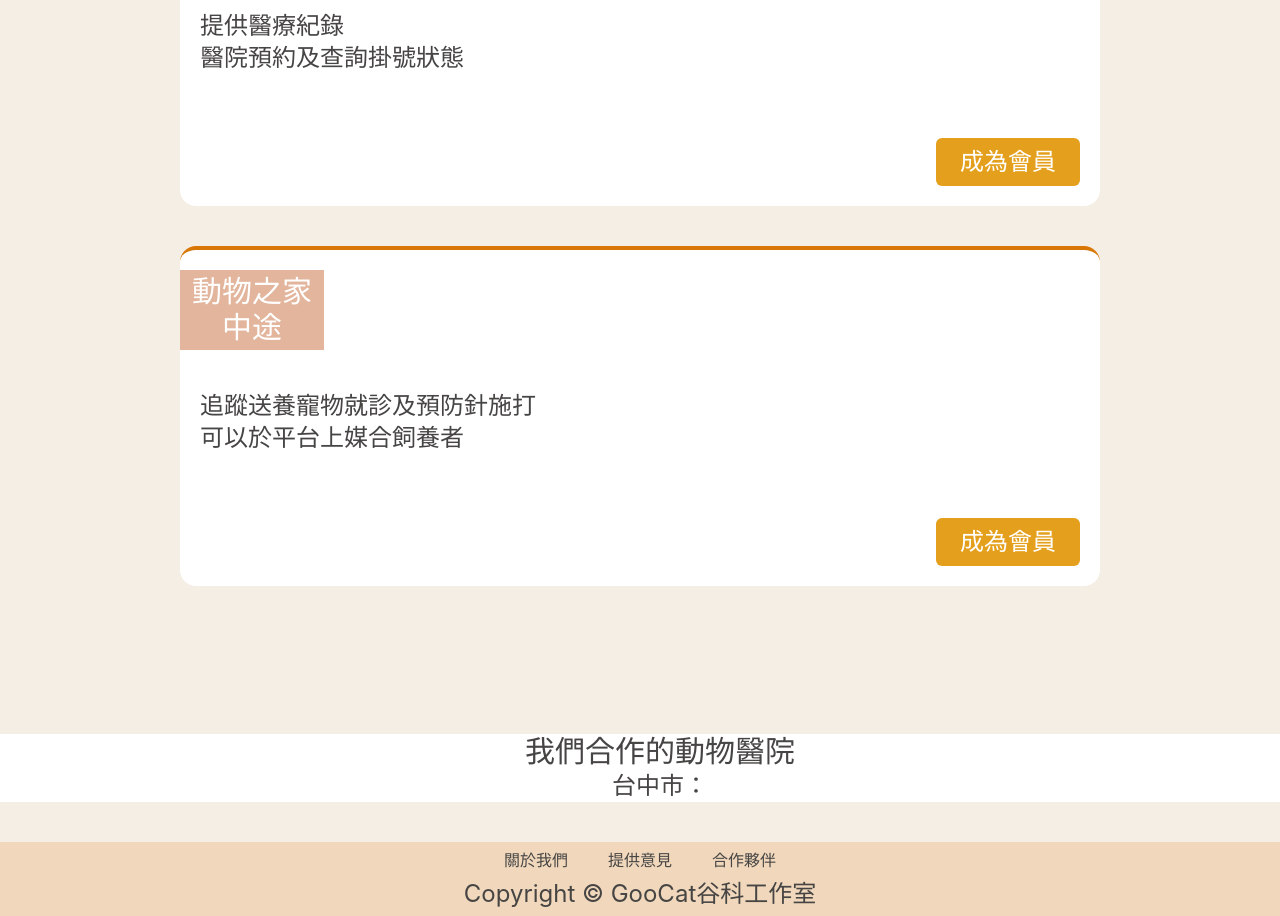
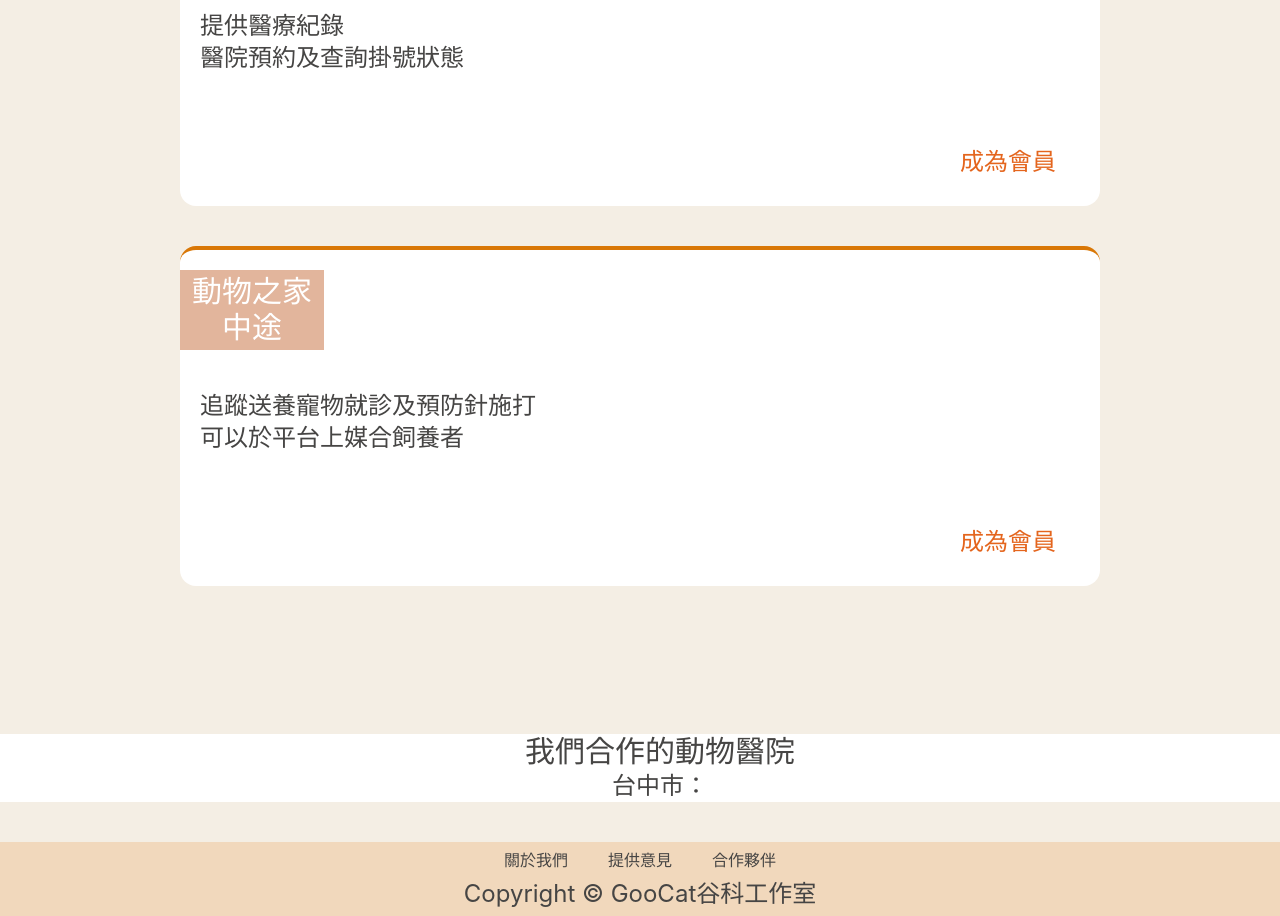
Before and after one commit to 39SquareFeetStudio/pet-ban, a React (Create React App) app: page / in a window 1280 px wide. Shown: the part 1000-1916 px from the top of the page. Built offline with nearby package versions, Linux system fonts and the light colour scheme.

Commit message:
[modify] 按鈕增加導航到登入
修改按鈕顏色效果

```diff
--- a/src/components/StartPage/StartPageContent.js
+++ b/src/components/StartPage/StartPageContent.js
@@ -1,6 +1,18 @@
 import classes from "./StartPageContent.module.css";
 import { ReactComponent as Cat } from "../../assets/cat.svg";
+import { useNavigate } from "react-router-dom";
+import { useDispatch } from "react-redux";
+import { collectionHide } from "../../features/mainNav/mainNav-Slice";
+
 const StartPageContent = () => {
+  const navigate = useNavigate();
+  const dispatch = useDispatch();
+
+  const loginClickHandler = () => {
+    navigate("auth");
+    dispatch(collectionHide());
+  };
+
   return (
     <section className={classes.startBody}>
       <div className={classes.banner}>
@@ -28,7 +40,7 @@ const StartPageContent = () => {
               醫院預約及查詢掛號狀態
             </p>
             <div className={classes.actions}>
-              <button>成為會員</button>
+              <button onClick={loginClickHandler}>成為會員</button>
             </div>
           </div>
           <div className={classes.mainItem}>
@@ -43,7 +55,7 @@ const StartPageContent = () => {
               可以於平台上媒合飼養者
             </p>
             <div className={classes.actions}>
-              <button>成為會員</button>
+              <button onClick={loginClickHandler}>成為會員</button>
             </div>
           </div>
         </div>
--- a/src/components/StartPage/StartPageContent.module.css
+++ b/src/components/StartPage/StartPageContent.module.css
@@ -74,13 +74,12 @@
 .actions button {
   @apply min-w-fit m-5;
   @apply font-mono text-2xl text-white cursor-pointer rounded-md;
-  background: #e4a01d;
   padding: 0.5rem 1.5rem;
+  color: #e4651d;
 }
 
 .actions button:hover {
-  color: #864e38;
-  background: #e4a01d;
+  @apply bg-gray-200;
 }
 
 h2 {
```
